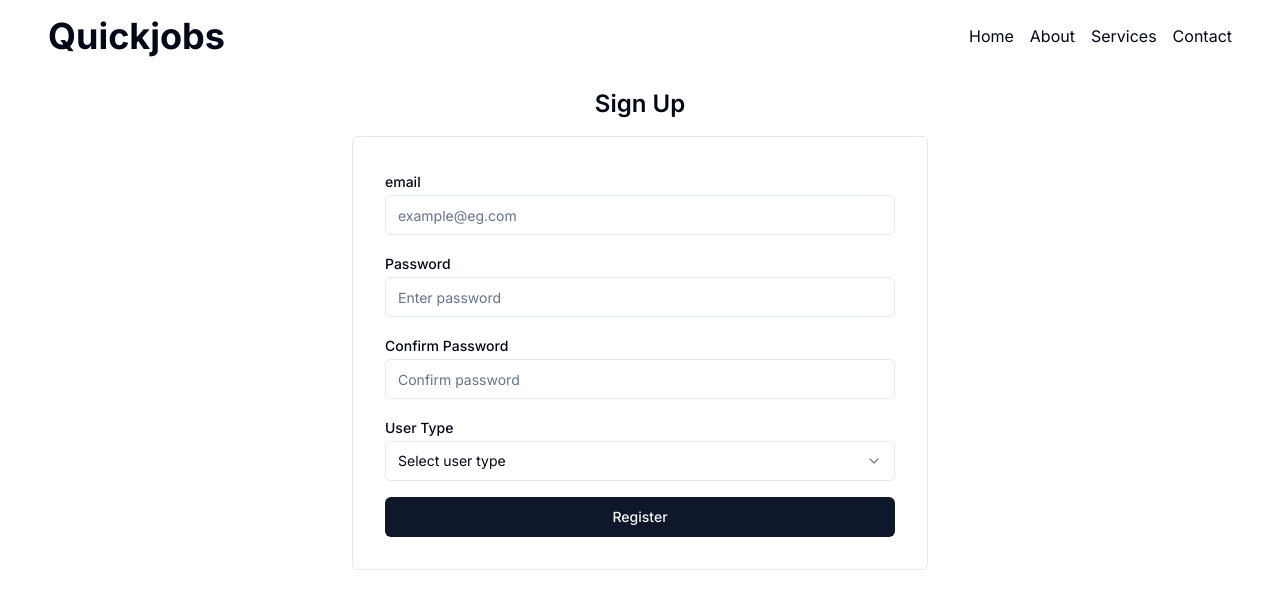
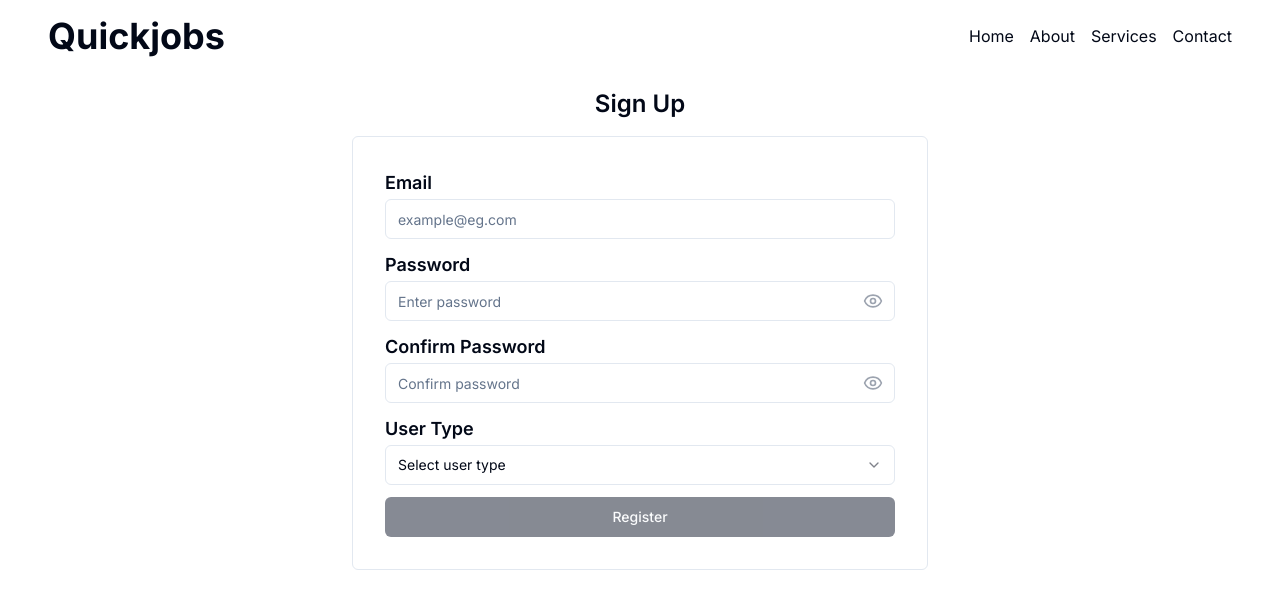
Before and after one commit to Eyram-gb/quickjobs-web, a Next.js app: page /register in a window 1280 px wide. Shown: the top 608 px of the page. Built offline with nearby package versions, Linux system fonts and the light colour scheme.

Commit message:
signup form cleanup

```diff
--- a/src/components/forms/NewUserForm.tsx
+++ b/src/components/forms/NewUserForm.tsx
@@ -1,6 +1,6 @@
 'use client';
 
-import React from 'react'
+import { useState } from 'react';
 import { SubmitHandler, useForm } from 'react-hook-form'
 import { Form, FormControl, FormDescription, FormField, FormItem, FormLabel, FormMessage } from '../ui/form';
 import { Input } from '../ui/input';
@@ -8,6 +8,7 @@ import { Button } from '../ui/button';
 import { z } from 'zod';
 import { zodResolver } from '@hookform/resolvers/zod';
 import { Select, SelectContent, SelectItem, SelectTrigger, SelectValue } from '../ui/select';
+import { Eye, EyeOff } from 'lucide-react';
 import toast from 'react-hot-toast';
 
 
@@ -18,7 +19,9 @@ const formSchema = z.object({
         description:'Email of user',
         required_error: 'Please enter a valid email address'
     }).email(),
-    user_type: z.enum(USER_TYPES),
+    user_type: z.enum(USER_TYPES, {
+  errorMap: (issue, ctx) => ({ message: 'Please select a user type' })
+}),
     password: z.string({
         description:'Password of user',
         required_error: 'Please enter a password',
@@ -30,34 +33,36 @@ const formSchema = z.object({
 });
 
 const NewUserForm = () => {
+    const [showPassword, setShowPassword] = useState(false);
+    const [showConfirmPassword, setShowConfirmPassword] =useState(false);
     const form = useForm<z.infer<typeof formSchema>>({
         resolver: zodResolver(formSchema),
     });
+     const {
+         formState: { isDirty, isSubmitting },
+  } = form;
 
-    // function onSubmit(values: z.infer<typeof formSchema>) {
-    //     // if(values.password.toLowerCase() !== values.confirm_password.toLowerCase()) {
-    //     //     return toast.error('Passwords do not match');
-    //     // }
-    //     // Do something with the form values.
-    //     console.log(values)
-    // }
-    const onSubmit: SubmitHandler<z.infer<typeof formSchema>> = async(data) =>{
-     if(data.password.toLowerCase() !== data.confirm_password.toLowerCase()) {
-              return toast.error('Passwords do not match');
-          }
-        //   Do something with the form data.
-         console.log(data)
+    const onSubmit: SubmitHandler<z.infer<typeof formSchema>> = async (data) =>{
+        try{
+            if(data.password.toLowerCase() !== data.confirm_password.toLowerCase()) {
+                     return toast.error('Passwords do not match');
+                 }
+               //   Do something with the form data.
+                console.log(data)
+        }catch(error){
+            console.error(error);
+        }
     }
     return (
         <div className='w-full'>
             <Form {...form}>
-                <form onSubmit={form.handleSubmit(onSubmit)} className="space-y-4">
+                <form onSubmit={form.handleSubmit(onSubmit)} className="space-y-3">
                     <FormField
                         control={form.control}
                         name="email"
                         render={({ field }) => (
                             <FormItem>
-                                <FormLabel>email</FormLabel>
+                                <FormLabel className='text-lg font-semibold'>Email</FormLabel>
                                 <FormControl>
                                     <Input type='email' placeholder="example@eg.com" {...field} />
                                 </FormControl>
@@ -70,9 +75,26 @@ const NewUserForm = () => {
                         name="password"
                         render={({ field }) => (
                             <FormItem>
-                                <FormLabel>Password</FormLabel>
+                                <FormLabel className='text-lg font-semibold'>Password</FormLabel>
                                 <FormControl>
-                                    <Input type='password' placeholder="Enter password" {...field} />
+                                    <div className="relative">
+                                        <Input
+                                            type={showPassword ? 'text' : 'password'}
+                                            placeholder="Enter password"
+                                            {...field}
+                                        />
+                                        <button
+                                            type="button"
+                                            className="absolute inset-y-0 right-0 pr-3 flex items-center"
+                                            onClick={() => setShowPassword(!showPassword)}
+                                        >
+                                            {showPassword ? (
+                                                <EyeOff className="h-5 w-5 text-gray-400" />
+                                            ) : (
+                                                <Eye className="h-5 w-5 text-gray-400" />
+                                            )}
+                                        </button>
+                                    </div>
                                 </FormControl>
                                 <FormMessage />
                             </FormItem>
@@ -83,9 +105,26 @@ const NewUserForm = () => {
                         name="confirm_password"
                         render={({ field }) => (
                             <FormItem>
-                                <FormLabel>Confirm Password</FormLabel>
+                                <FormLabel className='text-lg font-semibold'>Confirm Password</FormLabel>
                                 <FormControl>
-                                    <Input type='password' placeholder="Confirm password" {...field} />
+                                    <div className="relative">
+                                        <Input
+                                            type={showConfirmPassword ? 'text' : 'password'}
+                                            placeholder="Confirm password"
+                                            {...field}
+                                        />
+                                        <button
+                                            type="button"
+                                            className="absolute inset-y-0 right-0 pr-3 flex items-center"
+                                            onClick={() => setShowConfirmPassword(!showConfirmPassword)}
+                                        >
+                                            {showConfirmPassword ? (
+                                                <EyeOff className="h-5 w-5 text-gray-400" />
+                                            ) : (
+                                                <Eye className="h-5 w-5 text-gray-400" />
+                                            )}
+                                        </button>
+                                    </div>
                                 </FormControl>
                                 <FormMessage />
                             </FormItem>
@@ -96,7 +135,7 @@ const NewUserForm = () => {
                         name="user_type"
                         render={({ field }) => (
                             <FormItem>
-                                <FormLabel>User Type</FormLabel>
+                                <FormLabel className='text-lg font-semibold'>User Type</FormLabel>
                                 <Select onValueChange={field.onChange} defaultValue={field.value}>
                                     <FormControl>
                                         <SelectTrigger>
@@ -115,7 +154,7 @@ const NewUserForm = () => {
                             </FormItem>
                         )}
                     />
-                    <Button type="submit" className='w-full'>Register</Button>
+                    <Button type="submit" disabled={!isDirty || isSubmitting} className='w-full disabled:disabled:pointer-events-auto disabled:bg-opacity-70'>{isSubmitting? 'Submitting': 'Register'}</Button>
                 </form>
             </Form>
         </div>
--- a/src/components/ui/form.tsx
+++ b/src/components/ui/form.tsx
@@ -157,7 +157,7 @@ const FormMessage = React.forwardRef<
     <p
       ref={ref}
       id={formMessageId}
-      className={cn("text-sm font-medium text-destructive", className)}
+      className={cn("text-xs font-medium text-destructive", className)}
       {...props}
     >
       {body}
```
